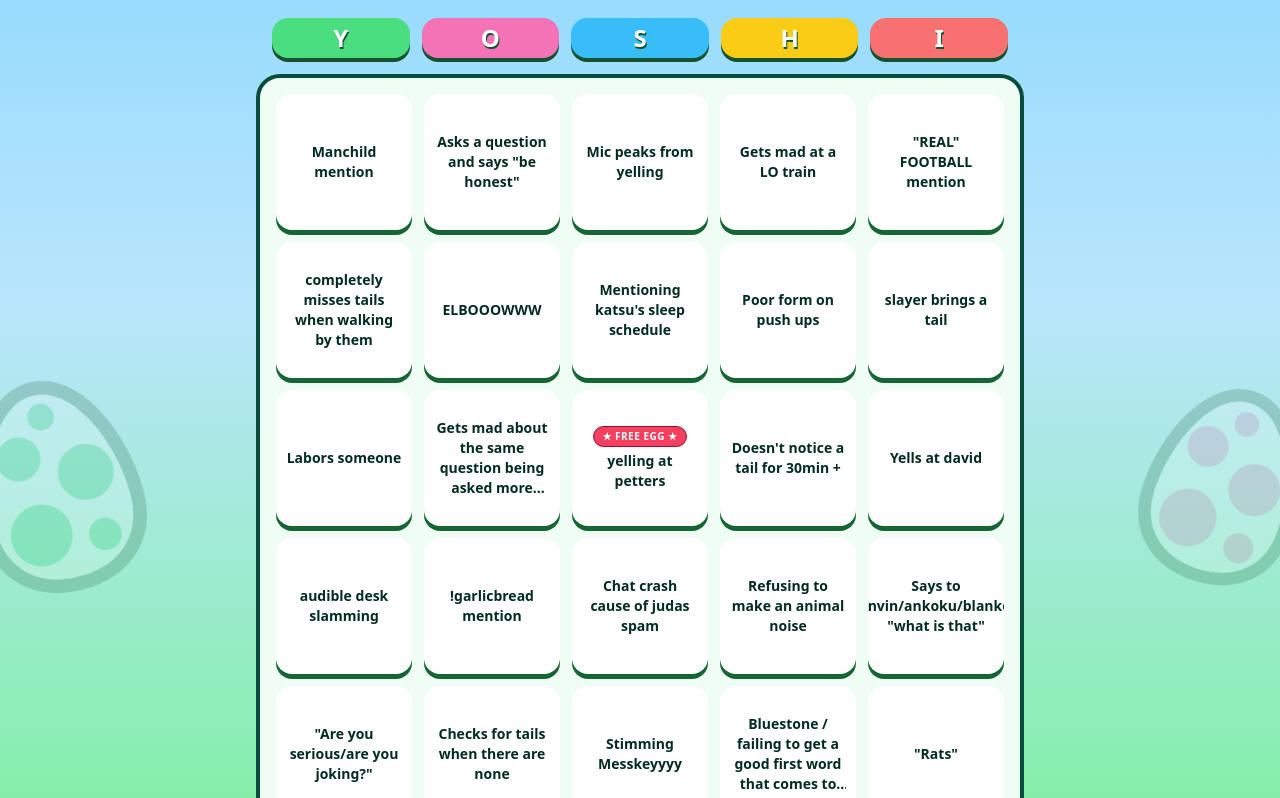
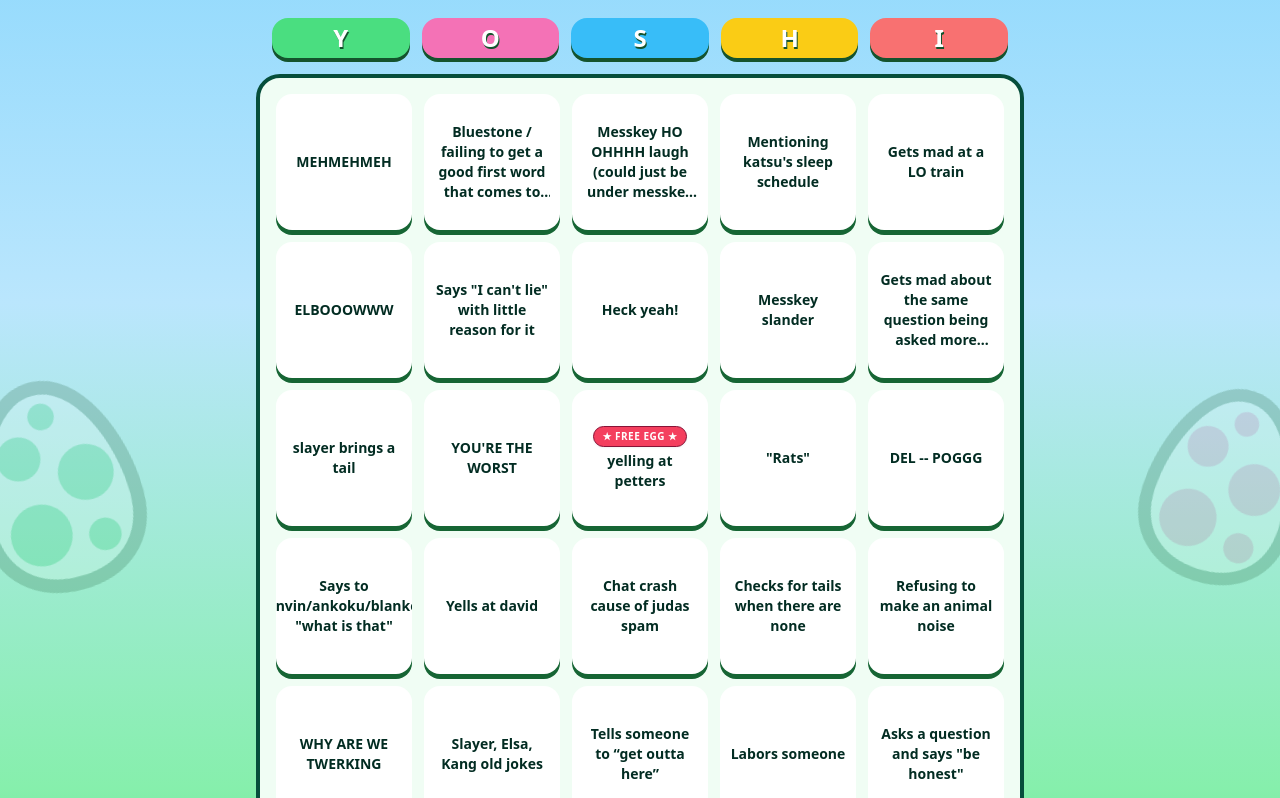
Before and after one commit to matthewasloan95/vitejs-vite-bepsu4qtt, a React (Vite) app: page / in a window 1280 px wide. Shown: the part 242-1040 px from the top of the page. Built offline with nearby package versions, Linux system fonts and the light colour scheme.

Commit message:
more cards

```diff
--- a/src/App.jsx
+++ b/src/App.jsx
@@ -33,7 +33,16 @@ const DEFAULT_ITEMS = [
   'DEL -- POGGG',
   'Refusing to make an animal noise',
   '!garlicbread mention',
-  'Stimming Messkeyyyy'
+  'Stimming Messkeyyyy',
+  'WHY ARE WE TWERKING',
+  'YOU\'RE THE WORST',
+  'Heck yeah!',
+  'W A T',
+  'Tells someone to “get outta here”',
+  'Denies dating slayer',
+  'Slayer, Elsa, Kang old jokes',
+  'Messkey HO OHHHH laugh (could just be under messkey stimming)',
+  'Denying going to furry events',
 
 ].join("\n");
 
```
